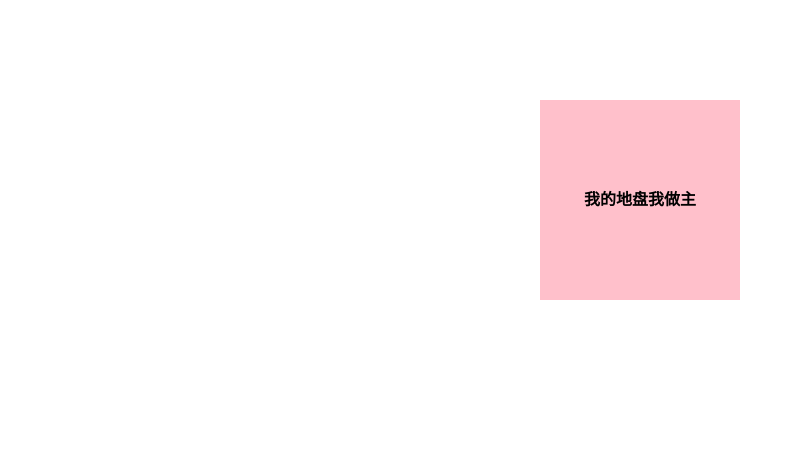
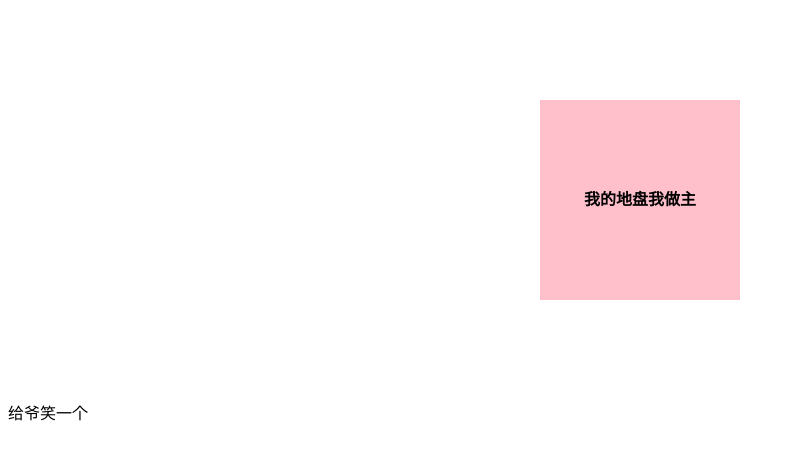
Before and after one commit to huangxiaolin7599/huangxiaolin7599.github.io, a plain HTML site: page index.html in a window 1280 px wide. Shown: the whole page, without its empty margins (0-795 px from the left). Drawn offline with Linux system fonts and the light colour scheme.

Commit message:
Update index.html

```diff
--- a/index.html
+++ b/index.html
@@ -18,5 +18,6 @@
 </head>
 <body>
 	<div class="box">我的地盘我做主</div>
+	<p>给爷笑一个</p>
 </body>
 </html>
```
